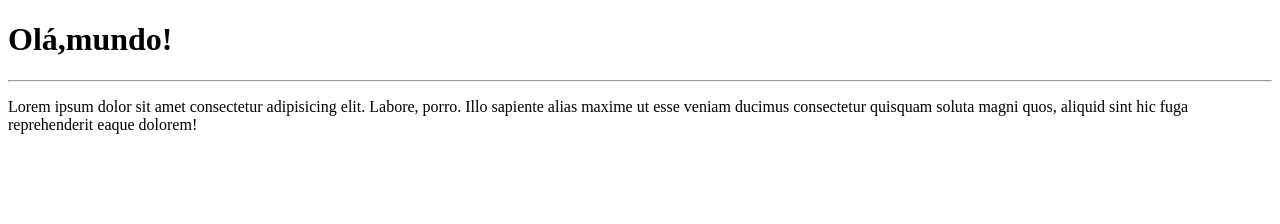
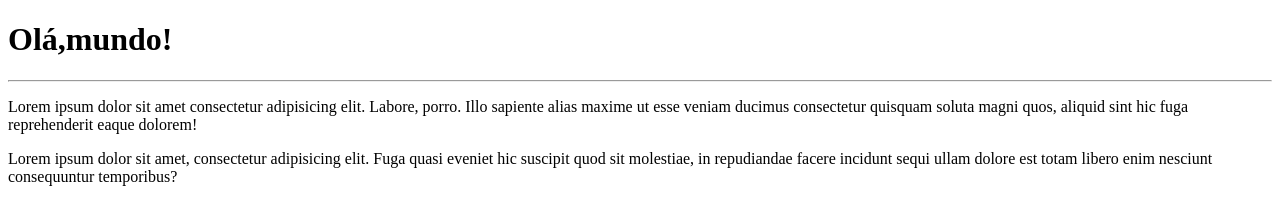
Before and after one commit to LanaAnjos/OlaMundo, a plain HTML site: page site-exemplo/index.html in a window 1280 px wide. Drawn offline with Linux system fonts and the light colour scheme.

Commit message:
adicionei um parágrafo

```diff
--- a/site-exemplo/index.html
+++ b/site-exemplo/index.html
@@ -9,5 +9,6 @@
     <h1>Olá,mundo!</h1>
     <hr>
     <p>Lorem ipsum dolor sit amet consectetur adipisicing elit. Labore, porro. Illo sapiente alias maxime ut esse veniam ducimus consectetur quisquam soluta magni quos, aliquid sint hic fuga reprehenderit eaque dolorem!</p>
+    <p>Lorem ipsum dolor sit amet, consectetur adipisicing elit. Fuga quasi eveniet hic suscipit quod sit molestiae, in repudiandae facere incidunt sequi ullam dolore est totam libero enim nesciunt consequuntur temporibus?</p>
 </body>
 </html>
```
